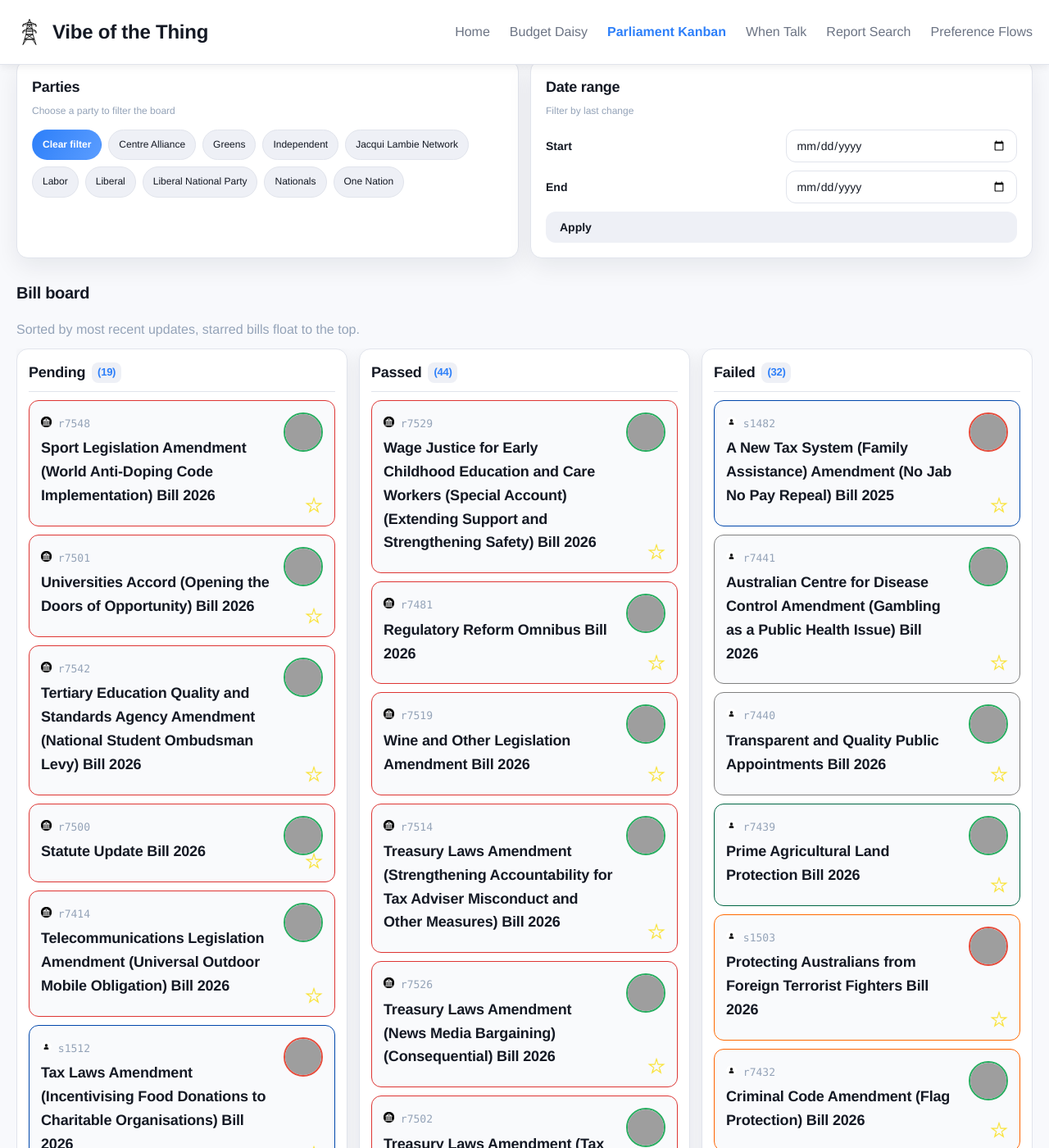
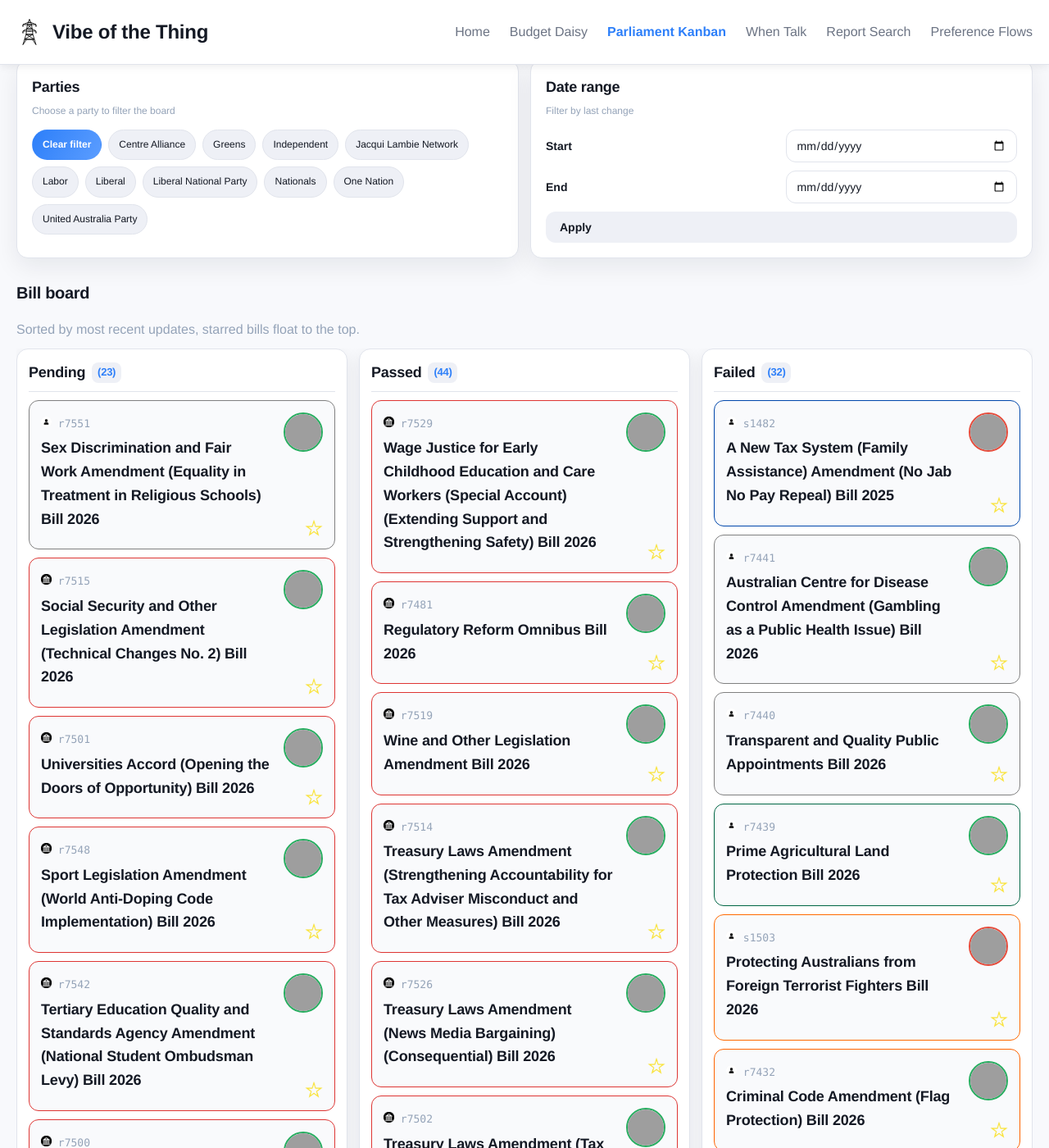
Before and after one commit to Coedice/vibe-of-the-thing, a Jekyll site: the page built from parliament-kanban/index.html, in a window 1280 px wide and 1400 px high, scrolled down 409 px. Shown: the whole window at 82% size. Built offline with Jekyll 4.4.1, drawn with Linux system fonts in a browser that asks for light colours; part of the change alters nothing that is shown; some of the changed text lies outside the part shown; grey boxes are pictures that could not be loaded.

Commit message:
Update bill data

```diff
--- a/_data/bills.yml
+++ b/_data/bills.yml
@@ -91,7 +91,7 @@ pending:
   second_reading_hansard_url: https://parlinfo.aph.gov.au/parlInfo/search/display/display.w3p;query=Id%3A%22chamber%2Fhansardr%2F29167%2F0013%22
 - bill_id: r7501
   title: Universities Accord (Opening the Doors of Opportunity) Bill 2026
-  status: Before Senate
+  status: Before Reps
   type: Government
   portfolio: Education
   originating_house: House of Representatives
@@ -113,7 +113,7 @@ pending:
   introducer_id: '10123'
   introducer_division: Blaxland
   pdf_url: https://parlinfo.aph.gov.au/parlInfo/download/legislation/bills/r7501_third-reps/toc_pdf/26082b01.pdf;fileType=application%2Fpdf
-  last_updated: 2026-09-17
+  last_updated: 2026-10-12
   second_reading_hansard_url: https://parlinfo.aph.gov.au/parlInfo/search/display/display.w3p;query=Id%3A%22chamber%2Fhansardr%2F29167%2F0017%22
 - bill_id: r7508
   title: Therapeutic Goods (Charges) Amendment Bill 2026
@@ -153,6 +153,39 @@ pending:
   pdf_url: https://parlinfo.aph.gov.au/parlInfo/download/legislation/bills/r7509_first-reps/toc_pdf/26088b01.pdf;fileType=application%2Fpdf
   last_updated: 2026-08-12
   second_reading_hansard_url: https://parlinfo.aph.gov.au/parlInfo/search/display/display.w3p;query=Id%3A%22chamber%2Fhansardr%2F29171%2F0064%22
+- bill_id: r7515
+  title: Social Security and Other Legislation Amendment (Technical Changes No. 2)
+    Bill 2026
+  status: Before Senate
+  type: Government
+  portfolio: Social Services
+  originating_house: House of Representatives
+  summary: 'Amends the: A New Tax System (Family Assistance) Act 1999, A New Tax System
+    (Family Assistance) (Administration) Act 1999 and Social Security Act 1991 to:
+    enable the automation of advance payments of social security or family assistance
+    entitlements; and correct cross-referencing errors; Administrative Review Tribunal
+    Act 2024 and A New Tax System (Family Assistance) (Administration) Act 1999 to
+    enable the secretary to alter certain social services decisions that undergo review
+    at the Administrative Review Tribunal under specific circumstances; A New Tax
+    System (Family Assistance) Act 1999 and A New Tax System (Family Assistance) (Administration)
+    Act 1999 to clarify the use of pre-issue income data (PIID); Child Support (Assessment)
+    Act 1989 in relation to the use of PIID, the automation of provisional adjusted
+    taxable income and the delegation of a publishing function; A New Tax System (Family
+    Assistance) (Administration) Act 1999 to enable merits review of tax and family
+    assistance entitlement debt offsetting decisions; Paid Parental Leave Act 2010
+    in relation to the calculation of paid parental leave superannuation contributions
+    and employer debts; Social Security (Administration) Act 1999 to make minor amendments
+    in relation to the operation of the urgent payment provisions; and Social Security
+    and Other Legislation Amendment (Technical Changes No. 2) Act 2025 to clarify
+    the operation of review arrangements for decision relating to the Income Apportionment
+    Resolution Scheme.'
+  introducer_name: Tanya Plibersek
+  introducer_party: Labor
+  introducer_id: '10513'
+  introducer_division: Sydney
+  pdf_url: https://parlinfo.aph.gov.au/parlInfo/download/legislation/bills/r7515_third-reps/toc_pdf/26094b01.pdf;fileType=application%2Fpdf
+  last_updated: 2026-10-12
+  second_reading_hansard_url: https://parlinfo.aph.gov.au/parlInfo/search/display/display.w3p;query=Id%3A%22chamber%2Fhansardr%2F29170%2F0032%22
 - bill_id: r7542
   title: Tertiary Education Quality and Standards Agency Amendment (National Student
     Ombudsman Levy) Bill 2026
@@ -194,6 +227,21 @@ pending:
   pdf_url: https://parlinfo.aph.gov.au/parlInfo/download/legislation/bills/r7548_first-reps/toc_pdf/26127b01.pdf;fileType=application%2Fpdf
   last_updated: 2026-09-17
   second_reading_hansard_url: https://parlinfo.aph.gov.au/parlInfo/search/display/display.w3p;query=Id%3A%22chamber%2Fhansardr%2F29186%2F0015%22
+- bill_id: r7551
+  title: Sex Discrimination and Fair Work Amendment (Equality in Treatment in Religious
+    Schools) Bill 2026
+  status: Before Reps
+  type: Private
+  portfolio: null
+  originating_house: House of Representatives
+  summary: null
+  introducer_name: Allegra Spender
+  introducer_party: Independent
+  introducer_id: '11001'
+  introducer_division: Wentworth
+  pdf_url: https://parlinfo.aph.gov.au/parlInfo/download/legislation/bills/r7551_first-reps/toc_pdf/26130b01.pdf;fileType=application%2Fpdf
+  last_updated: 2026-10-12
+  second_reading_hansard_url: https://parlinfo.aph.gov.au/parlInfo/search/display/display.w3p;query=Id%3A%22chamber%2Fhansardr%2F29187%2F0126%22
 - bill_id: s1436
   title: Whistleblower Protection Authority Bill 2025
   status: Before Senate
@@ -233,7 +281,7 @@ pending:
   introducer_division: Tasmania
   pdf_url: https://parlinfo.aph.gov.au/parlInfo/download/legislation/bills/s1442_first-senate/toc_pdf/25S0120.pdf;fileType=application%2Fpdf
   last_updated: 2025-07-23
-  second_reading_hansard_url: https://parlinfo.aph.gov.au/parlInfo/search/display/display.w3p;query=Id%3A%22chamber%2Fhansards%2F28690%2F0196%22
+  second_reading_hansard_url: https://parlinfo.aph.gov.au/parlInfo/search/display/display.w3p;query=Id%3A%22chamber%2Fhansards%2F28690%2F0195%22
 - bill_id: s1443
   title: Tertiary Education Legislation Amendment (There For Education, Not Profit)
     Bill 2025
@@ -251,7 +299,43 @@ pending:
   introducer_division: Tasmania
   pdf_url: https://parlinfo.aph.gov.au/parlInfo/download/legislation/bills/s1443_first-senate/toc_pdf/25S0320.pdf;fileType=application%2Fpdf
   last_updated: 2025-07-23
-  second_reading_hansard_url: https://parlinfo.aph.gov.au/parlInfo/search/display/display.w3p;query=Id%3A%22chamber%2Fhansards%2F28690%2F0209%22
+  second_reading_hansard_url: https://parlinfo.aph.gov.au/parlInfo/search/display/display.w3p;query=Id%3A%22chamber%2Fhansards%2F28690%2F0208%22
+- bill_id: s1466
+  title: Social Security and Other Legislation Amendment (Responding to Robodebt)
+    Bill 2025 [No. 2]
+  status: Before Senate
+  type: Private
+  portfolio: null
+  originating_house: Senate
+  summary: Amends the A New Tax System (Family Assistance) (Administration) Act 1999,
+    Social Security Act 1991, Social Security (Administration) Act 1999 and Student
+    Assistance Act 1973 to respond to certain recommendations of the Report of the
+    Royal Commission into the Robodebt Scheme.
+  introducer_name: Penny Allman-Payne
+  introducer_party: Greens
+  introducer_id: '11002'
+  introducer_division: Queensland
+  pdf_url: https://parlinfo.aph.gov.au/parlInfo/download/legislation/bills/s1466_first-senate/toc_pdf/25S1920.pdf;fileType=application%2Fpdf
+  last_updated: 2025-08-26
+  second_reading_hansard_url: https://parlinfo.aph.gov.au/parlInfo/search/display/display.w3p;query=Id%3A%22chamber%2Fhansards%2F28834%2F0128%22
+- bill_id: s1480
+  title: Social Media Minimum Age Repeal Bill 2025
+  status: Before Senate
+  type: Private
+  portfolio: null
+  originating_house: Senate
+  summary: 'Amends the: Online Safety Act 2021 to remove minimum age requirements
+    for social media use and the obligation on providers of an age-restricted social
+    media platform to take reasonable steps to prevent age-restricted users from having
+    an account with the platform; and Age Discrimination Act 2004 to make a consequential
+    amendment.'
+  introducer_name: Ralph Babet
+  introducer_party: United Australia Party
+  introducer_id: '11003'
+  introducer_division: Victoria
+  pdf_url: https://parlinfo.aph.gov.au/parlInfo/download/legislation/bills/s1480_first-senate/toc_pdf/25S3120.pdf;fileType=application%2Fpdf
+  last_updated: 2025-11-25
+  second_reading_hansard_url: https://parlinfo.aph.gov.au/parlInfo/search/display/display.w3p;query=Id%3A%22chamber%2Fhansards%2F28885%2F0133%22
 - bill_id: s1481
   title: Unlocking Supply of Family Homes Bill 2025
   status: Before Senate
```
